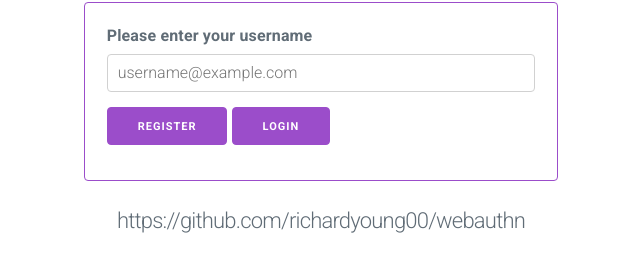
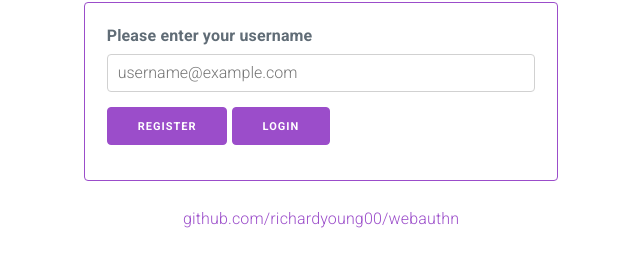
Before and after one commit to richardyoung00/webauthn, a website: page client/index.html in a window 1280 px wide. Shown: the part 111-382 px from the top of the page, without its empty margins (319-959 px from the left). Drawn offline with nearby package versions, Linux system fonts and the light colour scheme.

Commit message:
Fix styling of link to github

```diff
--- a/client/index.html
+++ b/client/index.html
@@ -3,7 +3,8 @@
 
 <head>
     <meta charset="UTF-8">
-    <meta name="viewport" content="width=device-width, initial-scale=1.0">
+    <meta name="viewport" content="width=device-width, minimum-scale=1, initial-scale=1, user-scalable=yes">
+
     <meta http-equiv="X-UA-Compatible" content="ie=edge">
     <title>Web Auth</title>
 
@@ -49,7 +50,7 @@
         </fieldset>
     </div>
     <br>
-    <h4>https://github.com/richardyoung00/webauthn</h4>
+    <a href="https://github.com/richardyoung00/webauthn">github.com/richardyoung00/webauthn</a>
 
 </div>
 
```
